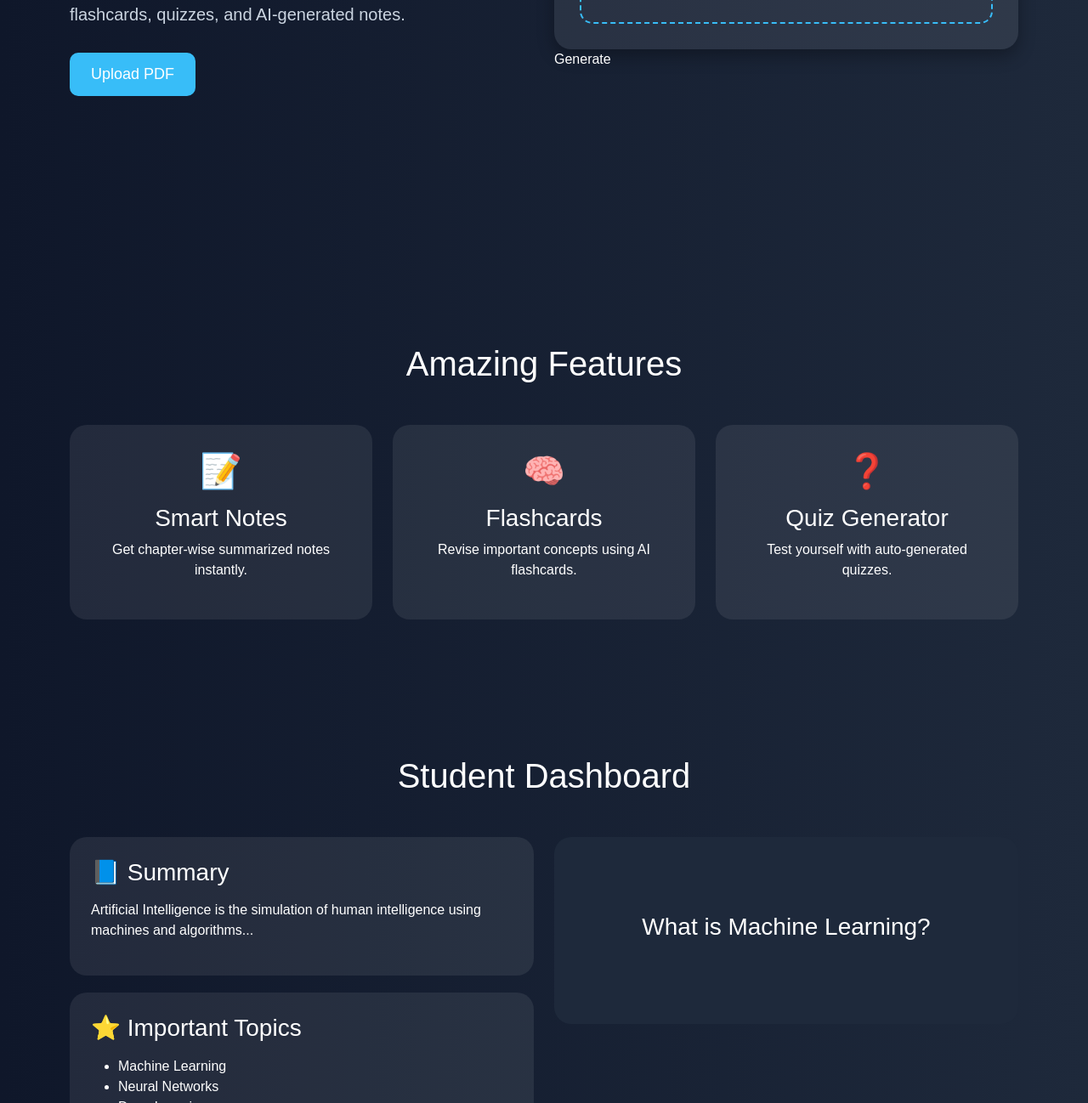
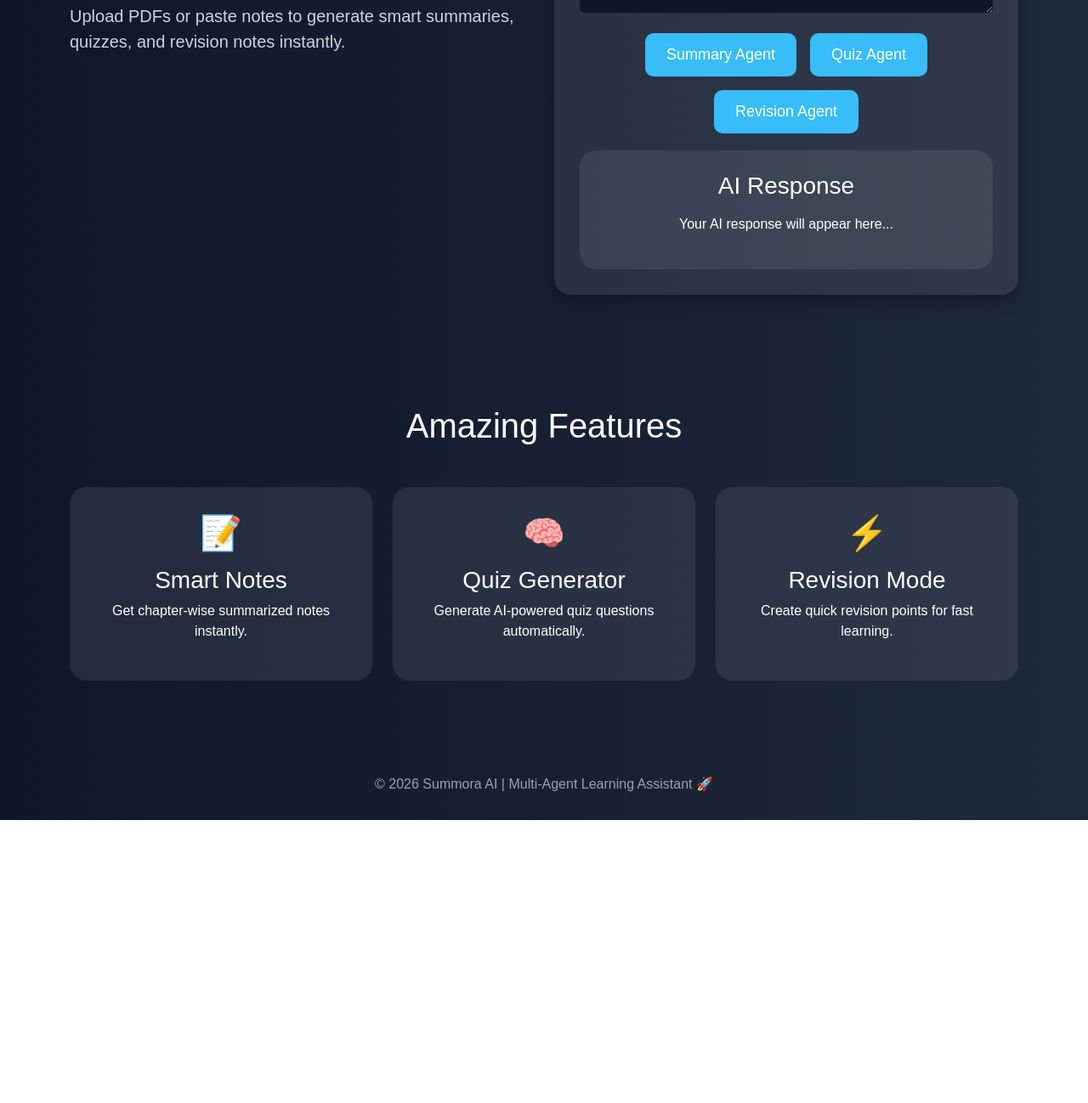
Before and after one commit to CELESTIAL369/TechBeamers, a website: page index.html in a window 1280 px wide. Shown: the part 544-1842 px from the top of the page at 85% size. After the commit the page ends 1509 px from the top, so only its background shows below. Drawn offline with nearby package versions, Linux system fonts and the light colour scheme.

Commit message:
front end

```diff
--- a/index.html
+++ b/index.html
@@ -4,7 +4,7 @@
 <meta charset="UTF-8" />
 <meta name="viewport" content="width=device-width, initial-scale=1.0"/>
 
-<title>Study Revision AI</title>
+<title>Summora AI</title>
 
 <link href="https://cdn.jsdelivr.net/npm/bootstrap@5.3.3/dist/css/bootstrap.min.css" rel="stylesheet">
 
@@ -32,7 +32,7 @@ body{
 .navbar-brand{
     font-size: 28px;
     font-weight: bold;
-    color: #e3e9eb !important;
+    color: #38bdf8 !important;
 }
 
 /* Hero Section */
@@ -76,6 +76,16 @@ body{
 
 .btn-custom:hover{
     background:#0ea5e9;
+}
+
+textarea{
+    background:#0f172a !important;
+    color:white !important;
+    border:none !important;
+}
+
+textarea::placeholder{
+    color:#94a3b8 !important;
 }
 
 /* Upload Card */
@@ -132,39 +142,7 @@ body{
     background: rgba(255,255,255,0.08);
     border-radius:20px;
     padding:25px;
-    margin-bottom:20px;
-}
-
-.flashcard{
-    perspective:1000px;
-}
-
-.flashcard-inner{
-    position:relative;
-    width:100%;
-    height:220px;
-    transition:transform 0.8s;
-    transform-style:preserve-3d;
-}
-
-.flashcard:hover .flashcard-inner{
-    transform:rotateY(180deg);
-}
-
-.flash-front,
-.flash-back{
-    position:absolute;
-    width:100%;
-    height:100%;
-    backface-visibility:hidden;
-    border-radius:20px;
-    padding:30px;
-    background:#1e293b;
-}
-
-.flash-back{
-    transform:rotateY(180deg);
-    background:#0ea5e9;
+    margin-top:20px;
 }
 
 /* Footer */
@@ -198,7 +176,7 @@ footer{
 
 <nav class="navbar navbar-expand-lg navbar-dark px-4">
     <div class="container-fluid">
-        <a class="navbar-brand" href="#">StudyAI</a>
+        <a class="navbar-brand" href="#">Summora AI</a>
 
         <button class="navbar-toggler" type="button" data-bs-toggle="collapse" data-bs-target="#menu">
             <span class="navbar-toggler-icon"></span>
@@ -233,19 +211,13 @@ footer{
 <div class="col-lg-6 hero-text">
 
 <h1>
-Turn PDFs Into <span>Smart Revision Notes</span>
+Your <span>Multi-Agent AI</span> Study Assistant
 </h1>
 
 <p>
-Upload your study material and get instant summaries,
-flashcards, quizzes, and AI-generated notes.
+Upload PDFs or paste notes to generate smart summaries,
+quizzes, and revision notes instantly.
 </p>
-
-<div class="hero-btn">
-<button class="btn-custom">
-Upload PDF
-</button>
-</div>
 
 </div>
 
@@ -253,20 +225,58 @@ Upload PDF
 
 <div class="upload-card">
 
-<h2 class="mb-4">Upload Your PDF</h2>
+<h2 class="mb-4">Upload Study Material</h2>
 
-<div class="upload-box">
-<h4>📄 Drag & Drop PDF Here</h4>
-<p class="mt-3">or click to browse files</p>
+<div class="upload-box" onclick="document.getElementById('pdfInput').click()">
 
-<input type="file" hidden>
-</div>
+<h4>📄 Upload PDF</h4>
 
+<p class="mt-3">
+Click to browse your study material
+</p>
+
+<input
+type="file"
+id="pdfInput"
+hidden
+accept=".pdf"
+>
 
 </div>
 
-<div class = button-primary >Generate
+<textarea
+id="notesInput"
+class="form-control mt-4"
+rows="6"
+placeholder="Paste your notes here..."
+></textarea>
+
+<div class="mt-4 d-flex gap-3 justify-content-center flex-wrap">
+
+<button class="btn-custom" onclick="processNotes('summary')">
+Summary Agent
+</button>
+
+<button class="btn-custom" onclick="processNotes('quiz')">
+Quiz Agent
+</button>
+
+<button class="btn-custom" onclick="processNotes('revision')">
+Revision Agent
+</button>
+
 </div>
+
+<div class="notes-card">
+
+<h3>AI Response</h3>
+
+<p id="responseText" class="mt-3">
+Your AI response will appear here...
+</p>
+
+</div>
+
 </div>
 
 </div>
@@ -311,10 +321,10 @@ Get chapter-wise summarized notes instantly.
 
 <h1>🧠</h1>
 
-<h3>Flashcards</h3>
+<h3>Quiz Generator</h3>
 
 <p>
-Revise important concepts using AI flashcards.
+Generate AI-powered quiz questions automatically.
 </p>
 
 </div>
@@ -325,87 +335,13 @@ Revise important concepts using AI flashcards.
 
 <div class="feature-card text-center">
 
-<h1>❓</h1>
+<h1>⚡</h1>
 
-<h3>Quiz Generator</h3>
+<h3>Revision Mode</h3>
 
 <p>
-Test yourself with auto-generated quizzes.
+Create quick revision points for fast learning.
 </p>
-
-</div>
-
-</div>
-
-</div>
-
-</div>
-
-</section>
-
-<!-- Dashboard -->
-
-<section class="dashboard">
-
-<div class="container">
-
-<h1 class="text-center mb-5">
-Student Dashboard
-</h1>
-
-<div class="row">
-
-<div class="col-lg-6">
-
-<div class="notes-card">
-
-<h3>📘 Summary</h3>
-
-<p class="mt-3">
-Artificial Intelligence is the simulation of human intelligence
-using machines and algorithms...
-</p>
-
-</div>
-
-<div class="notes-card">
-
-<h3>⭐ Important Topics</h3>
-
-<ul class="mt-3">
-<li>Machine Learning</li>
-<li>Neural Networks</li>
-<li>Deep Learning</li>
-<li>Natural Language Processing</li>
-</ul>
-
-</div>
-
-</div>
-
-<div class="col-lg-6">
-
-<div class="flashcard">
-
-<div class="flashcard-inner">
-
-<div class="flash-front d-flex align-items-center justify-content-center">
-
-<h3>
-What is Machine Learning?
-</h3>
-
-</div>
-
-<div class="flash-back d-flex align-items-center justify-content-center">
-
-<h4>
-Machine Learning is a subset of AI that learns from data.
-</h4>
-
-</div>
-
-</div>
 
 </div>
 
@@ -420,8 +356,64 @@ Machine Learning is a subset of AI that learns from data.
 <!-- Footer -->
 
 <footer>
-© 2026 StudyAI | Built for Students 🚀
+© 2026 Summora AI | Multi-Agent Learning Assistant 🚀
 </footer>
+
+<script>
+
+async function processNotes(mode) {
+
+    const notes = document.getElementById("notesInput").value;
+
+    const pdfFile =
+    document.getElementById("pdfInput").files[0];
+
+    const formData = new FormData();
+
+    formData.append("notes", notes);
+
+    formData.append("mode", mode);
+
+    if (pdfFile) {
+
+        formData.append("pdf", pdfFile);
+
+    }
+
+    document.getElementById("responseText").innerText =
+    "Generating AI response...";
+
+    try {
+
+        const response = await fetch(
+        "http://localhost:3000/process",
+        {
+
+            method: "POST",
+
+            body: formData,
+
+        });
+
+        const data = await response.json();
+
+        document.getElementById("responseText").innerText =
+        data.reply;
+
+    }
+
+    catch (error) {
+
+        console.log(error);
+
+        document.getElementById("responseText").innerText =
+        "Something went wrong";
+
+    }
+
+}
+
+</script>
 
 <script src="https://cdn.jsdelivr.net/npm/bootstrap@5.3.3/dist/js/bootstrap.bundle.min.js"></script>
 
```
